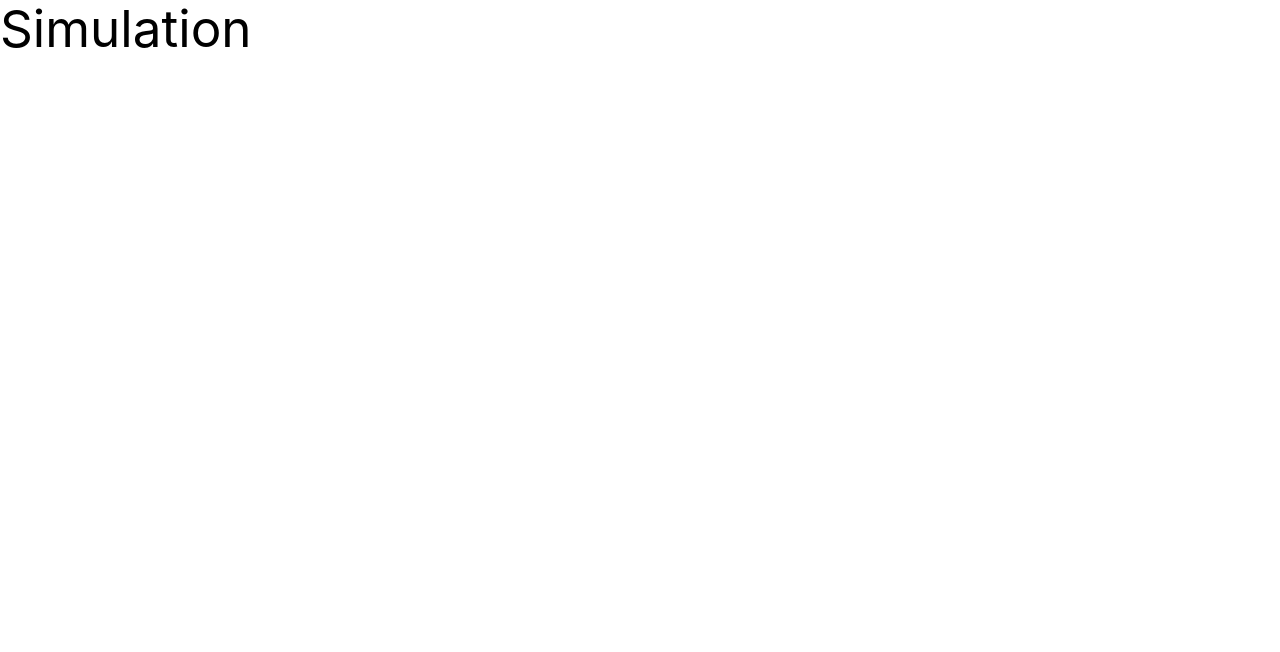
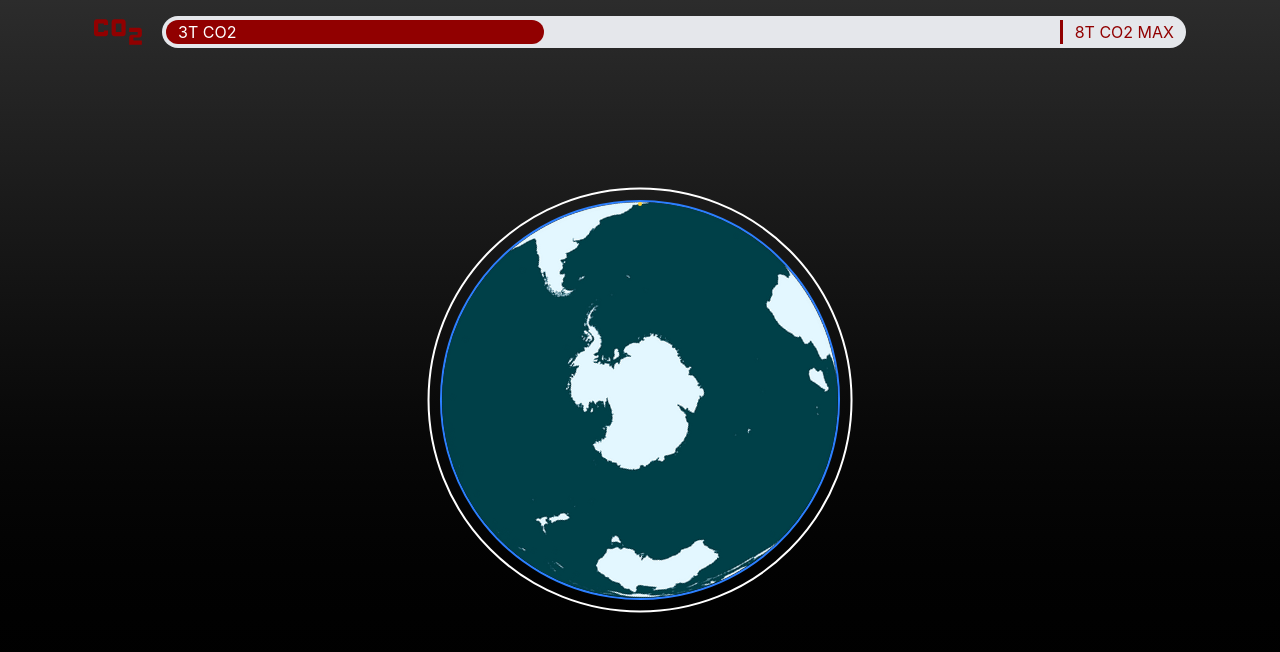
Before and after one commit to DaRealRomz/opti-fusees, a React (Vite) app: page /simulation in a window 1280 px wide. Shown: the top 652 px of the page. Built offline with nearby package versions, Linux system fonts and the light colour scheme; a web font is replaced by a local one.

Commit message:
position actuelle de la fusée

```diff
--- a/src/pages/simulation/Simulation.tsx
+++ b/src/pages/simulation/Simulation.tsx
@@ -1,7 +1,32 @@
+import { useState } from "react";
+import { BarreCO2 } from "../../components/BarreCO2";
+import imageTerre from "./images/terre.png";
+import { EARTH_RADIUS } from "./simulator";
+
 export function Simulation() {
+  const [position, setPosition] = useState({ x: 0, y: EARTH_RADIUS });
+
   return (
-    <div>
-      <h1>Simulation</h1>
+    <div className="w-full h-screen bg-linear-to-b from-[#2c2c2c] to-[#000000]">
+      <div className="py-4">
+        <BarreCO2 limite={8} utilise={3} />
+        <img
+          src={imageTerre}
+          className="absolute top-1/2 left-1/2 transform -translate-x-1/2 -translate-y-1/2 h-[50vh] rounded-full border-2 border-blue-500 rotate-[120deg]"
+        />
+        <div
+          style={{ height: "calc(50vh * 1.0624)", width: "calc(50vh * 1.0624)" }}
+          className="absolute top-1/2 left-1/2 transform -translate-x-1/2 -translate-y-1/2 rounded-full border-2 border-white"
+        ></div>
+        <div
+          style={{
+            transform: `translate(calc(-50% + 25vh * ${position.x / EARTH_RADIUS}), calc(50% - 25vh * ${
+              position.y / EARTH_RADIUS
+            }))`,
+          }}
+          className="h-1 w-1 absolute rounded-full bg-amber-300 top-1/2 left-1/2"
+        ></div>
+      </div>
     </div>
   );
 }
--- a/src/pages/simulation/simulator.ts
+++ b/src/pages/simulation/simulator.ts
@@ -1,5 +1,5 @@
 const G = 6.6743e-11;
-const EARTH_RADIUS = 6378e3;
+export const EARTH_RADIUS = 6378e3;
 
 class Vector2 {
   constructor(public x = 0, public y = 0) {}
```
Also changed, not shown: src/pages/simulation/images/terre.png (added).
